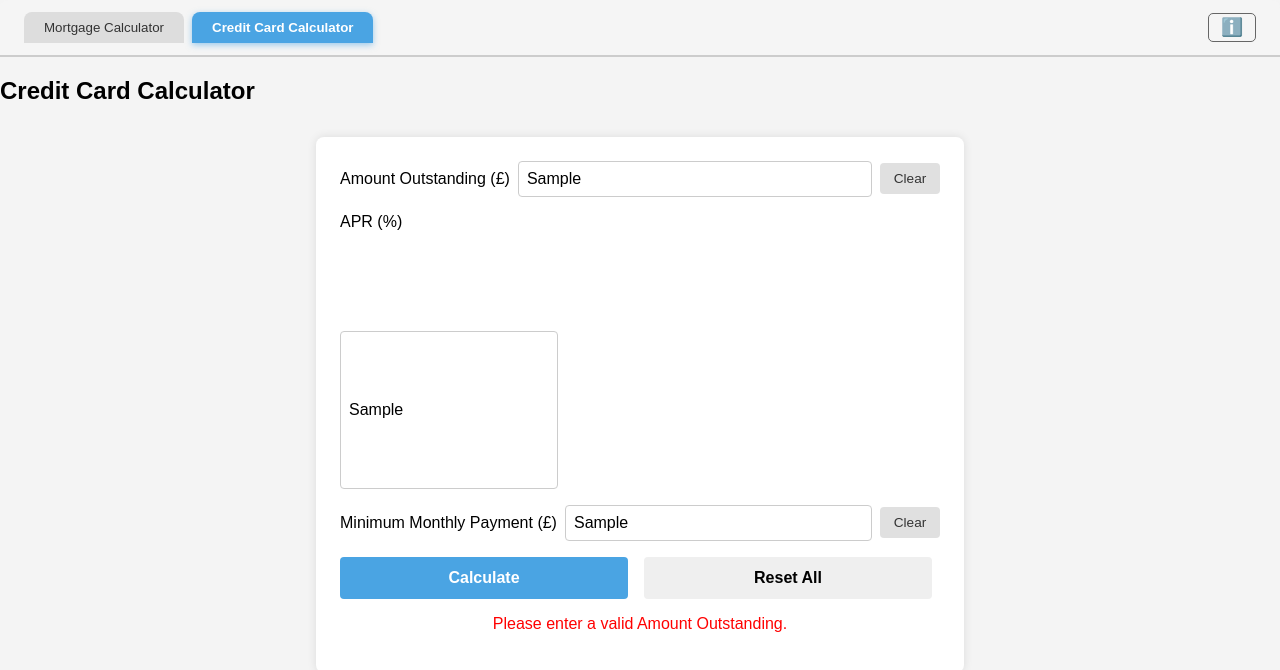
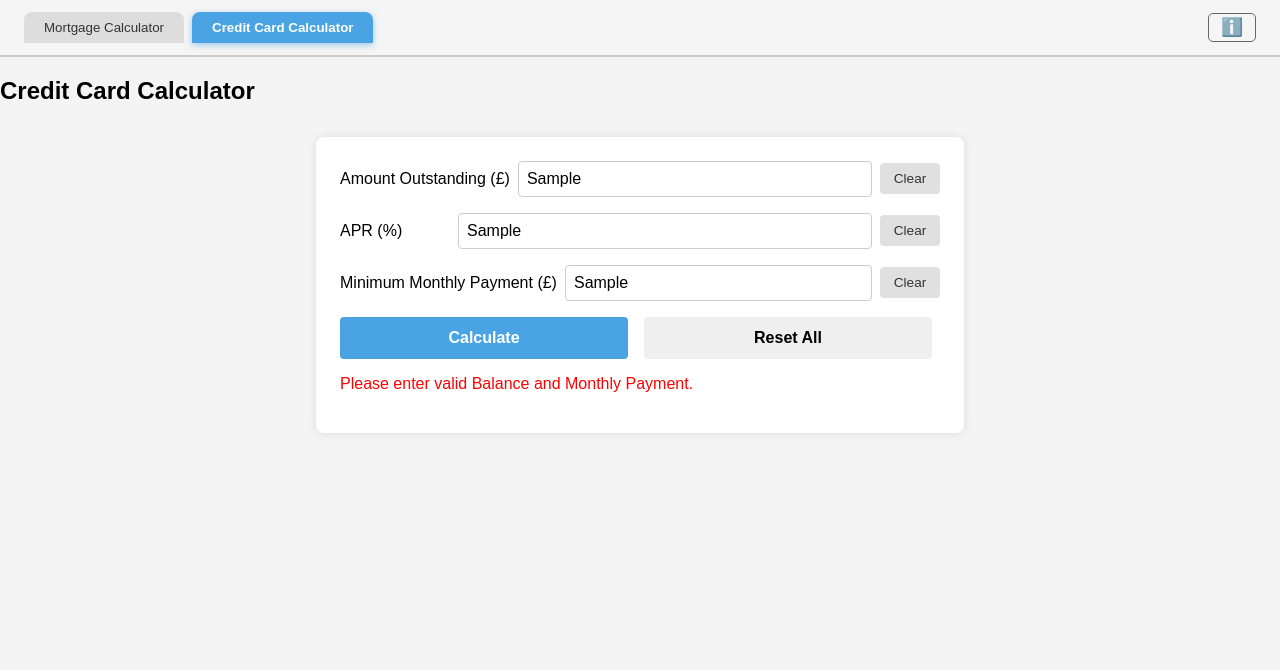
Before and after one commit to Ampdrew06/Mortgage-Calculator, a React (Create React App) app: page /ccc in a window 1280 px wide. Both pictures are taken after typing "Sample", "Sample", "Sample" into the empty fields and a click on the button "Calculate". Shown: the top 670 px of the page. Built offline with nearby package versions, Linux system fonts and the light colour scheme.

Commit message:
Update CCC.jsx

```diff
--- a/src/CCC.jsx
+++ b/src/CCC.jsx
@@ -1,94 +1,85 @@
 import React, { useState } from 'react';
+import PieChart from './PieChart'; // your shared PieChart component
 import './App.css';
 
 const CreditCardCalculator = () => {
   const [balance, setBalance] = useState('');
   const [apr, setApr] = useState('');
   const [monthlyPayment, setMonthlyPayment] = useState('');
-  const [aprEstimated, setAprEstimated] = useState(false);
-  const [errorMessage, setErrorMessage] = useState('');
+  const [resultsVisible, setResultsVisible] = useState(false);
+  const [resultData, setResultData] = useState({
+    estimatedAPR: 0,
+    warning: '',
+  });
 
   const resetAll = () => {
     setBalance('');
     setApr('');
     setMonthlyPayment('');
-    setAprEstimated(false);
-    setErrorMessage('');
+    setResultsVisible(false);
+    setResultData({
+      estimatedAPR: 0,
+      warning: '',
+    });
   };
 
-  // Helper to estimate APR given balance and monthly payment
+  // Estimate APR based on balance and monthly payment
   const estimateAPR = (principal, payment) => {
-    if (payment <= 0 || principal <= 0) return null;
+    // Monthly interest rate guess boundaries (0% to 300% APR)
+    let low = 0;
+    let high = 3; // 3 = 300% APR / 12 per month
+    let mid = 0;
+    let epsilon = 0.00001; // accuracy for binary search
 
-    // Use binary search to estimate monthly rate
-    let low = 0;
-    let high = 1; // 100% monthly rate max (unrealistic, but safe upper bound)
-    const maxIterations = 100;
-    const tolerance = 0.0001;
+    // If payment <= principal * low interest, no payoff possible
+    if (payment <= principal * low) return -1;
 
-    for (let i = 0; i < maxIterations; i++) {
-      const mid = (low + high) / 2;
-      let remaining = principal;
-      let totalMonths = 0;
-
-      // Simulate paying down balance with mid monthly interest
-      while (remaining > 0 && totalMonths < 1000) {
-        const interest = remaining * mid;
-        const principalPaid = payment - interest;
-        if (principalPaid <= 0) {
-          // Payment too low to cover interest
-          break;
-        }
-        remaining -= principalPaid;
-        totalMonths++;
-      }
-
-      if (remaining <= 0) {
-        // Paid off, try higher rate to get closer
+    while (high - low > epsilon) {
+      mid = (low + high) / 2;
+      // Interest accrued monthly
+      const interest = principal * mid;
+      if (payment > interest) {
+        // Payment covers interest + some principal, try lower rate
+        high = mid;
+      } else {
+        // Payment too low, increase rate
         low = mid;
-      } else {
-        // Didn't pay off, lower rate
-        high = mid;
-      }
-
-      if (high - low < tolerance) {
-        break;
       }
     }
-
-    return low * 12 * 100; // Convert monthly rate to annual percentage rate
+    // APR is monthly rate * 12 * 100
+    return mid * 12 * 100;
   };
 
   const handleSubmit = (e) => {
     e.preventDefault();
-    setErrorMessage('');
-    setAprEstimated(false);
 
     const principal = parseFloat(balance.replace(/,/g, ''));
     const payment = parseFloat(monthlyPayment.replace(/,/g, ''));
 
-    if (!principal || principal <= 0) {
-      setErrorMessage('Please enter a valid Amount Outstanding.');
-      return;
-    }
-    if (!payment || payment <= 0) {
-      setErrorMessage('Please enter a valid Minimum Monthly Payment.');
+    if (!principal || !payment) {
+      setResultData({ estimatedAPR: 0, warning: 'Please enter valid Balance and Monthly Payment.' });
+      setResultsVisible(true);
       return;
     }
 
-    // If APR is blank, estimate it
-    if (!apr) {
-      const estimatedAPR = estimateAPR(principal, payment);
-      if (estimatedAPR === null || isNaN(estimatedAPR) || estimatedAPR <= 0) {
-        setErrorMessage('Payment too low to ever pay off the balance.');
-        return;
-      }
-      setApr(estimatedAPR.toFixed(2));
-      setAprEstimated(true);
-    } else {
-      // APR entered manually, just clear error and note
-      setAprEstimated(false);
+    // If APR is given, just display it as is (no calc here)
+    if (apr && apr.trim() !== '') {
+      setResultData({ estimatedAPR: parseFloat(apr), warning: '' });
+      setResultsVisible(true);
+      return;
     }
+
+    // Estimate APR from balance and monthly payment
+    const estimatedAPR = estimateAPR(principal, payment);
+
+    if (estimatedAPR === -1) {
+      setResultData({ estimatedAPR: 0, warning: 'The payment is too low to cover interest.' });
+      setResultsVisible(true);
+      return;
+    }
+
+    setResultData({ estimatedAPR: estimatedAPR.toFixed(2), warning: '* APR estimated from minimum payment' });
+    setResultsVisible(true);
   };
 
   return (
@@ -103,8 +94,10 @@ const CreditCardCalculator = () => {
             <label htmlFor="balance-input">Amount Outstanding (£)</label>
             <input
               id="balance-input"
+              name="balance"
               type="text"
               inputMode="decimal"
+              autoComplete="off"
               value={balance}
               onChange={(e) => setBalance(e.target.value)}
             />
@@ -113,33 +106,31 @@ const CreditCardCalculator = () => {
             </button>
           </div>
 
-          <div className="input-row" style={{ flexDirection: 'column', alignItems: 'flex-start' }}>
+          <div className="input-row">
             <label htmlFor="apr-input">APR (%)</label>
             <input
               id="apr-input"
+              name="apr"
               type="text"
               inputMode="decimal"
-              value={apr}
-              onChange={(e) => {
-                setApr(e.target.value);
-                setAprEstimated(false);
-              }}
+              autoComplete="off"
+              value={apr || (resultData.estimatedAPR ? resultData.estimatedAPR : '')}
+              onChange={(e) => setApr(e.target.value)}
               placeholder="Leave blank to estimate"
-              style={{ maxWidth: '200px' }}
             />
-            {aprEstimated && (
-              <small style={{ color: '#999', fontStyle: 'italic', marginTop: '0.25rem' }}>
-                * APR estimated from minimum payment
-              </small>
-            )}
+            <button type="button" className="clear-btn" onClick={() => setApr('')}>
+              Clear
+            </button>
           </div>
 
           <div className="input-row">
             <label htmlFor="monthly-payment-input">Minimum Monthly Payment (£)</label>
             <input
               id="monthly-payment-input"
+              name="monthlyPayment"
               type="text"
               inputMode="decimal"
+              autoComplete="off"
               value={monthlyPayment}
               onChange={(e) => setMonthlyPayment(e.target.value)}
             />
@@ -152,22 +143,22 @@ const CreditCardCalculator = () => {
             <button className="submit-btn ccc" type="submit" style={{ flex: 1 }}>
               Calculate
             </button>
-            <button
-              type="button"
-              className="reset-btn"
-              onClick={resetAll}
-              style={{ flex: 1 }}
-            >
+            <button type="button" className="reset-btn" onClick={resetAll} style={{ flex: 1 }}>
               Reset All
             </button>
           </div>
+        </form>
 
-          {errorMessage && (
-            <p style={{ color: 'red', marginTop: '1rem', textAlign: 'center' }}>
-              {errorMessage}
-            </p>
-          )}
-        </form>
+        {resultsVisible && (
+          <div className="results-box">
+            {resultData.estimatedAPR > 0 && (
+              <p>
+                <strong>Estimated APR:</strong> {resultData.estimatedAPR}%
+              </p>
+            )}
+            {resultData.warning && <p style={{ color: 'red' }}>{resultData.warning}</p>}
+          </div>
+        )}
       </div>
     </>
   );
```
